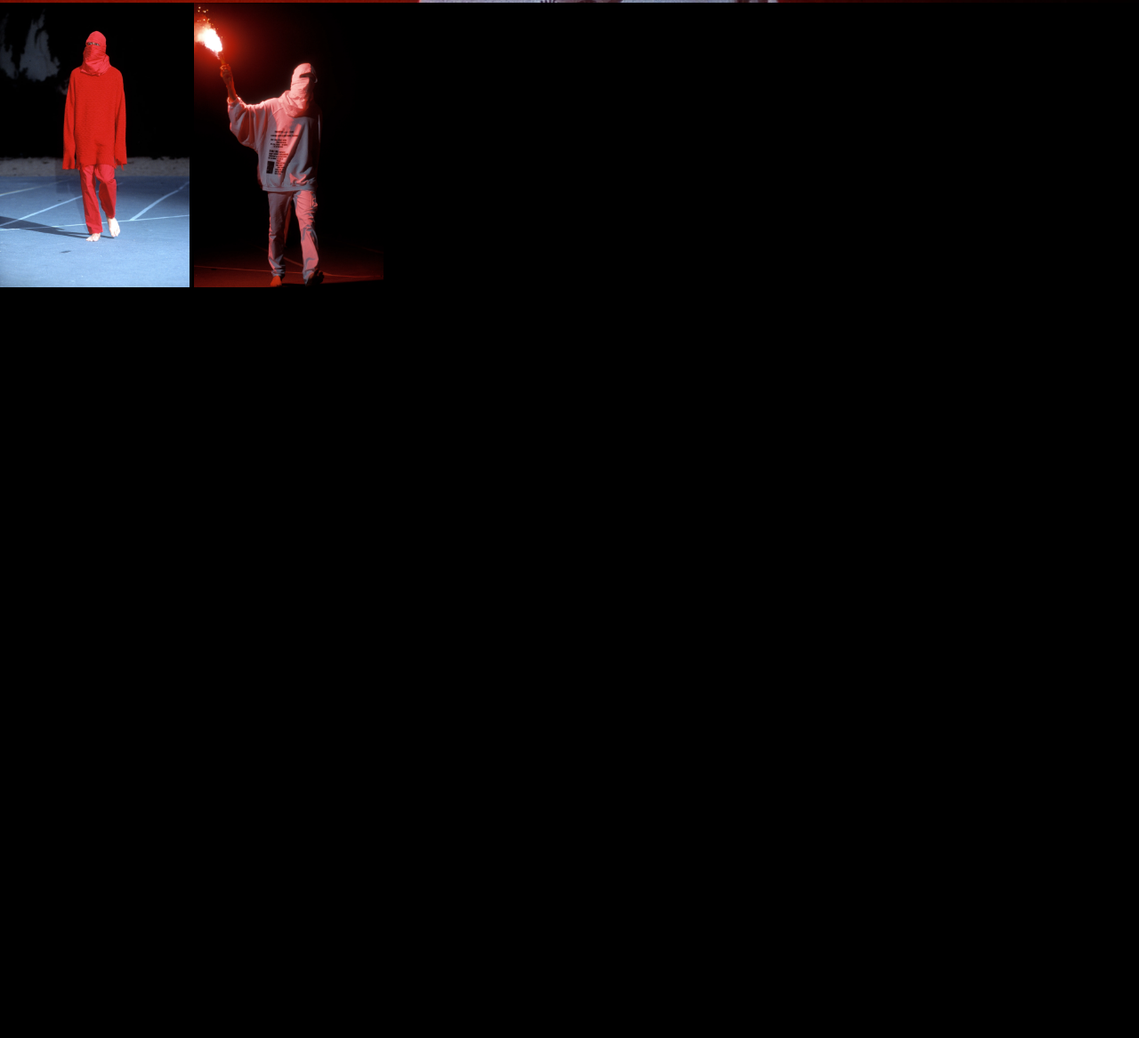
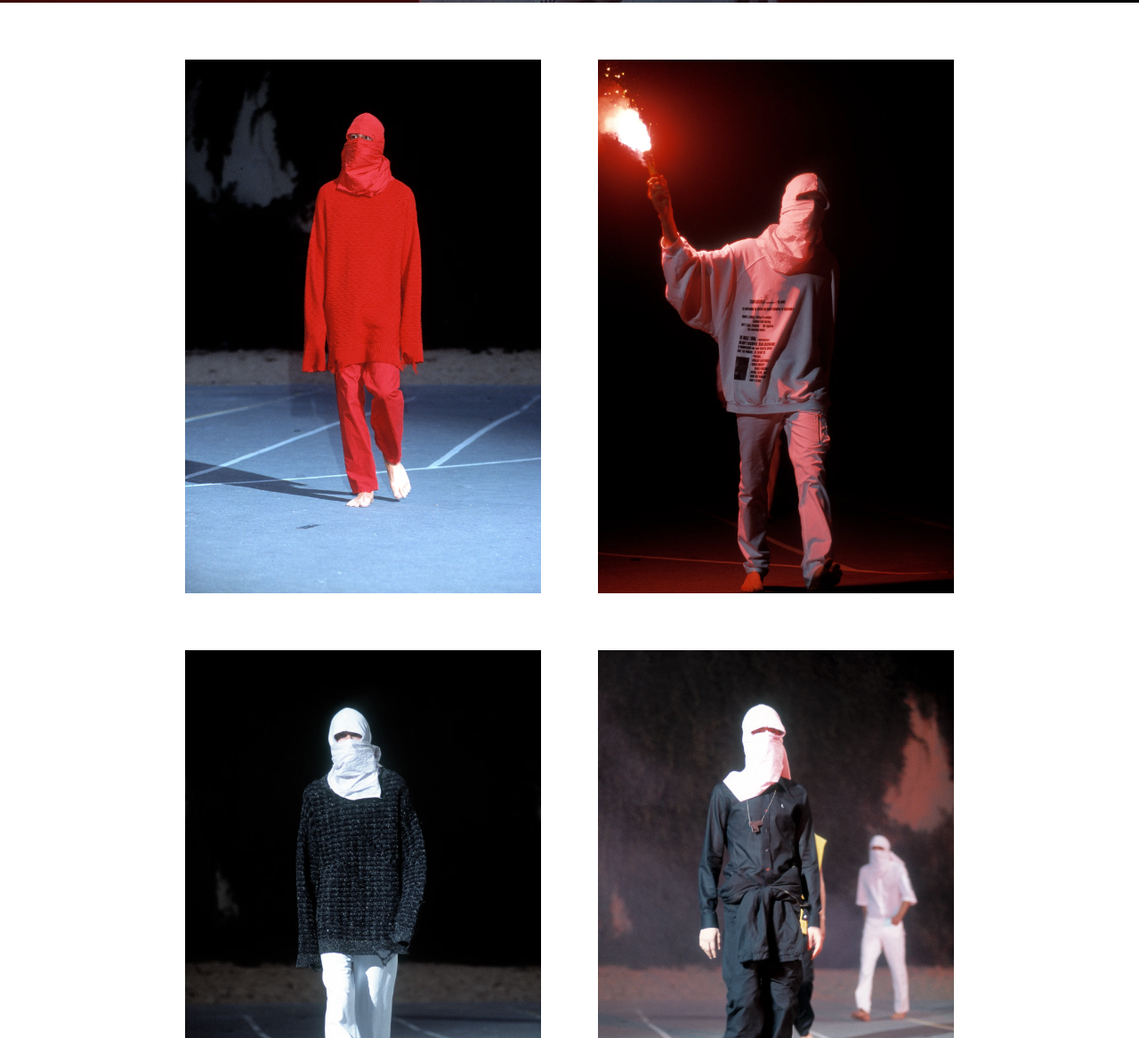
Before and after one commit to egesoyaslan/raf-simmons, a plain HTML site: page pages/ss02.html in a window 1280 px wide. Shown: the part 797-1964 px from the top of the page at 89% size. Before the commit the page ends 1124 px from the top, so only its background shows below. Drawn offline with Linux system fonts and the light colour scheme; a web font is replaced by a local one.

Commit message:
Edit ss02.html and style.css
Added new model pictures and changed background color.

```diff
--- a/pages/ss02.html
+++ b/pages/ss02.html
@@ -12,7 +12,14 @@
         <div class="title2">RAF SIMONS</div>
         <div class="szn2">SS02</div>
     </div>
-    <img class="model" src="../img/redmf.webp">
-    <img class="model" src="../img/flaremf.webp">
+    <div class="models">
+        <img class="model" src="../img/redmf.webp">
+        <img class="model" src="../img/flaremf.webp">
+        <img class="model" src="../img/other1.webp">
+        <img class="model" src="../img/other2.webp">
+        <img class="model" src="../img/other3.webp">
+        <img class="model" src="../img/other4.webp">
+        <img class="model" src="../img/other5.webp">
+    </div>
 </body>
 </html>
--- a/style.css
+++ b/style.css
@@ -51,7 +51,7 @@ a {
 }
 
 .model {
-    height: 40vh;
+    height: 75vh;
     width: auto;
 }
 
@@ -65,6 +65,7 @@ a {
     width: 100%;
     height: 100vh;
     object-fit: cover;
+    opacity: 0.5;
 }
 
 .szn2 {
@@ -84,3 +85,12 @@ a {
     left: 50%;
     transform: translate(-50%, -50%);
 }
+
+.models {
+    display: flex;
+    flex-wrap: wrap;
+    justify-content: center;
+    gap: 4em;
+    background-color: white;
+    padding-top: 4em;
+}
```
Also changed, not shown: img/other1.webp (added), img/other2.webp (added), img/other3.webp (added), img/other4.webp (added), img/other5.webp (added).
